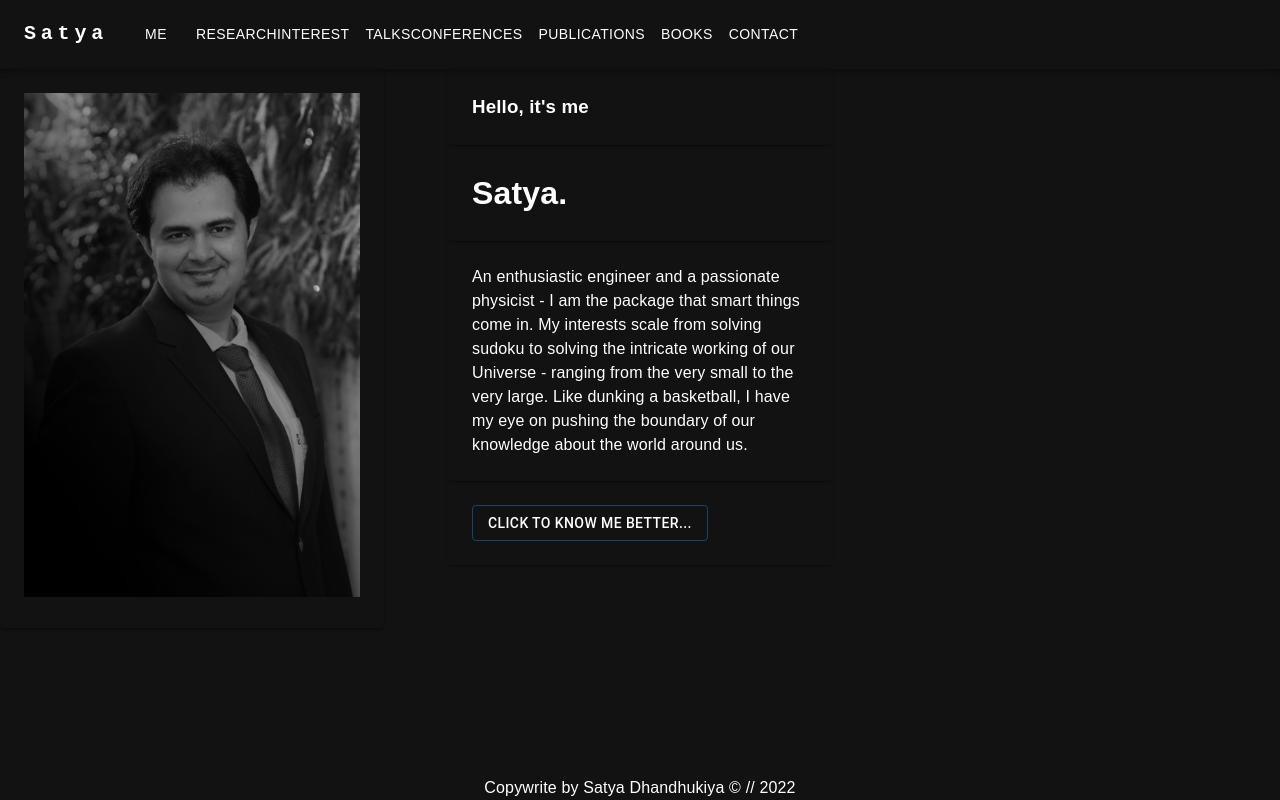
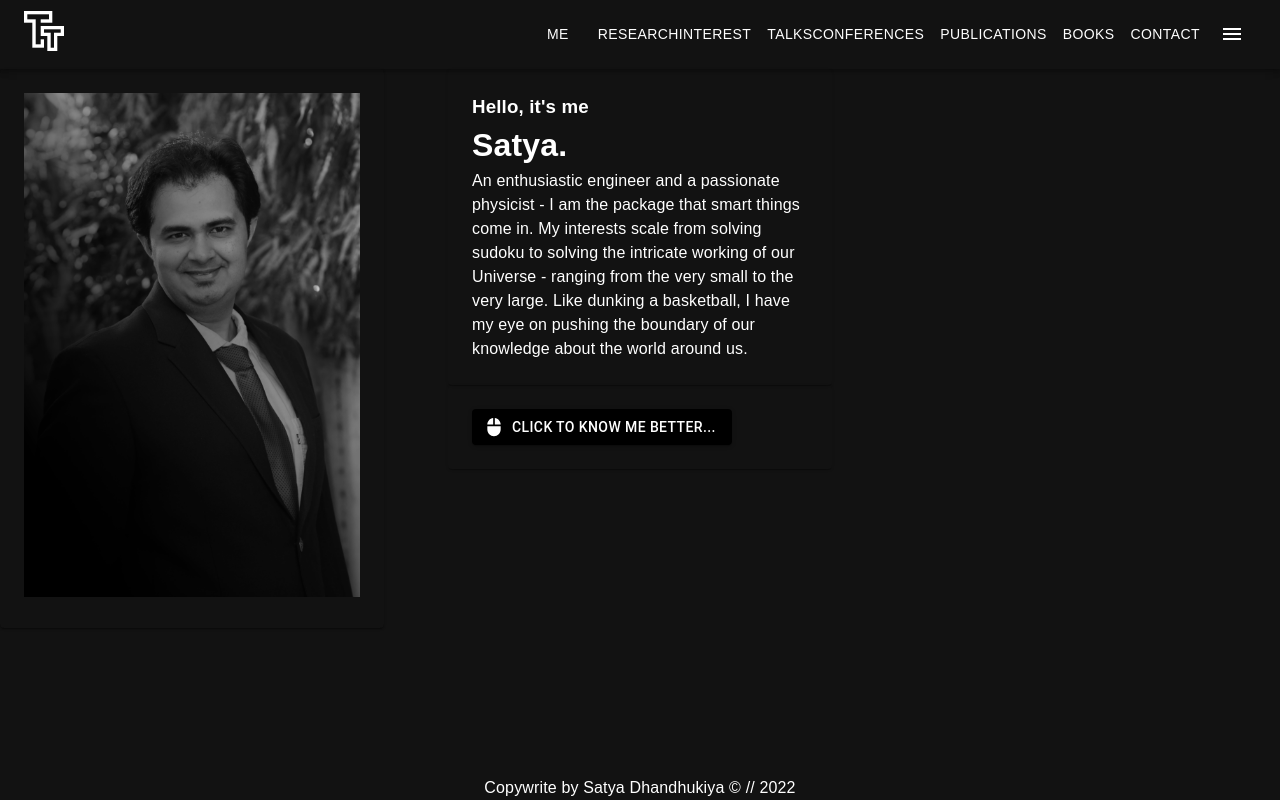
Before and after one commit to LoopyPanda/fractaltruth_website, a React (Create React App) app: page / in a window 1280 px wide. Built offline with nearby package versions, Linux system fonts and the light colour scheme.

Commit message:
did some changes in UI

```diff
--- a/src/components/Navbar.js
+++ b/src/components/Navbar.js
@@ -9,9 +9,9 @@ import MenuIcon from '@mui/icons-material/Menu';
 import Container from '@mui/material/Container';
 import Button from '@mui/material/Button';
 import MenuItem from '@mui/material/MenuItem';
-import AdbIcon from '@mui/icons-material/Adb';
-//import logo from "../assets/hourglass.png";
+import logo from "../assets/logo.png";
 import { Link } from "react-router-dom";
+import "../style/Navbar.css";
 
 
 const pages = ['Me', 'ResearchInterest', 'TalksConferences', 'Publications', 'Books', 'Contact']
@@ -34,13 +34,13 @@ const Navbar = () => {
         <AppBar position="static" style={{ background: '#121212' }}>
 
             <Container maxWidth="xl">
+
                 <Toolbar disableGutters>
-                    {/* <img src={logo} alt="logo" id="img" className="logo" /> */}
-                    <Typography
-                        variant="h6"
-                        noWrap
-                        component="a"
-                        href="/"
+
+                    <a href="/"><img src={logo} alt="logo" id="img" className="logo" sx={{ display: { xs: 'flex', md: 'none' }, mr: 1 }} /></a>
+
+                    {/*for adding a textlogo
+                    <Typography variant="h6" noWrap component="a" href="/"
                         sx={{
                             mr: 2,
                             display: { xs: 'none', md: 'flex' },
@@ -49,23 +49,11 @@ const Navbar = () => {
                             letterSpacing: '.3rem',
                             color: 'white',
                             textDecoration: 'none',
-                        }}
-                    >
-                        Satya
-                    </Typography>
+                        }}>
+                        FACTRALTRUTH
+                    </Typography>*/}
 
                     <Box sx={{ flexGrow: 1, display: { xs: 'flex', md: 'none' } }}>
-                        <IconButton
-                            size="large"
-                            aria-label="account of current user"
-                            aria-controls="menu-appbar"
-                            aria-haspopup="true"
-                            onClick={handleOpenNavMenu}
-                            color="inherit"
-                        >
-                            <MenuIcon />
-                        </IconButton>
-
                         <Menu
                             id="menu-appbar"
                             anchorEl={anchorElNav}
@@ -99,8 +87,8 @@ const Navbar = () => {
                     </Box>
 
 
-                    <AdbIcon sx={{ display: { xs: 'flex', md: 'none' }, mr: 1 }} />
-                    <Box sx={{ flexGrow: 1, display: { xs: 'none', md: 'flex' } }}>
+
+                    <Box justifyContent="right" sx={{ flexGrow: 1, display: { xs: 'none', md: 'flex' } }}>
                         {pages.map((page) => (
                             < Button
                                 key={page}
@@ -114,7 +102,21 @@ const Navbar = () => {
                                 </Link>
                             </Button>
                         ))}
+
                     </Box>
+
+                    <IconButton
+                        marginLeft='auto'
+                        size="large"
+                        aria-label="account of current user"
+                        aria-controls="menu-appbar"
+                        aria-haspopup="true"
+                        onClick={handleOpenNavMenu}
+                        color="inherit"
+                    >
+                        <MenuIcon />
+                    </IconButton>
+
                 </Toolbar>
             </Container>
         </AppBar >
--- a/src/components/Profile.js
+++ b/src/components/Profile.js
@@ -4,6 +4,7 @@ import Box from '@mui/material/Box';
 import Paper from '@mui/material/Paper';
 import Grid from '@mui/material/Grid';
 import Button from '@mui/material/Button';
+import MouseIcon from '@mui/icons-material/Mouse';
 import "../style/Profile.css";
 import profilepic from "../assets/Satyaphoto.jpg";
 //import { Zoom } from 'react-reveal';
@@ -48,9 +49,9 @@ const Profile = () => {
 
                 <Grid item xs={4}>
                     <Fade bottom>
-                        <Item><h3>Hello, it's me</h3></Item>
-                        <Item><h1>Satya.</h1></Item>
                         <Item>
+                            <h3>Hello, it's me</h3>
+                            <h1>Satya.</h1>
                             <p>
                                 An enthusiastic engineer and a passionate physicist - I am the package that smart things come in.
                                 My interests scale from solving sudoku to solving the intricate working of our Universe - ranging from the very small to the very large.
@@ -58,7 +59,12 @@ const Profile = () => {
                             </p>
                         </Item>
                         <Item>
-                            <Button component={Link} to="/Me" variant="outlined">
+                            <Button component={Link} to="/Me" variant="contained" startIcon={<MouseIcon />} sx={{
+                                backgroundColor: "#000000",
+                                color: "#FFFFFF",
+                                "&:hover": { backgroundColor: "#c0c0c0" }
+                                //"&:disabled": { backgroundColor: "#FFFFFF" }
+                            }} >
                                 Click to know me better...
                             </Button>
                         </Item>
@@ -66,7 +72,7 @@ const Profile = () => {
                 </Grid>
             </Grid>
 
-        </Box>
+        </Box >
     );
 };
 
--- a/src/style/Navbar.css
+++ b/src/style/Navbar.css
@@ -1,6 +1,11 @@
 img {
-  max-width: 20%;
+  max-width: auto;
   height: auto;
   left: 0px;
   right: 0px;
 }
+
+.logo {
+  height: 5vmin;
+  pointer-events: none;
+}
```
Also changed, not shown: package.json (+5 -4 lines), src/assets/logo.png (added), 1 other file (tests, documents, lock files or other folders).
